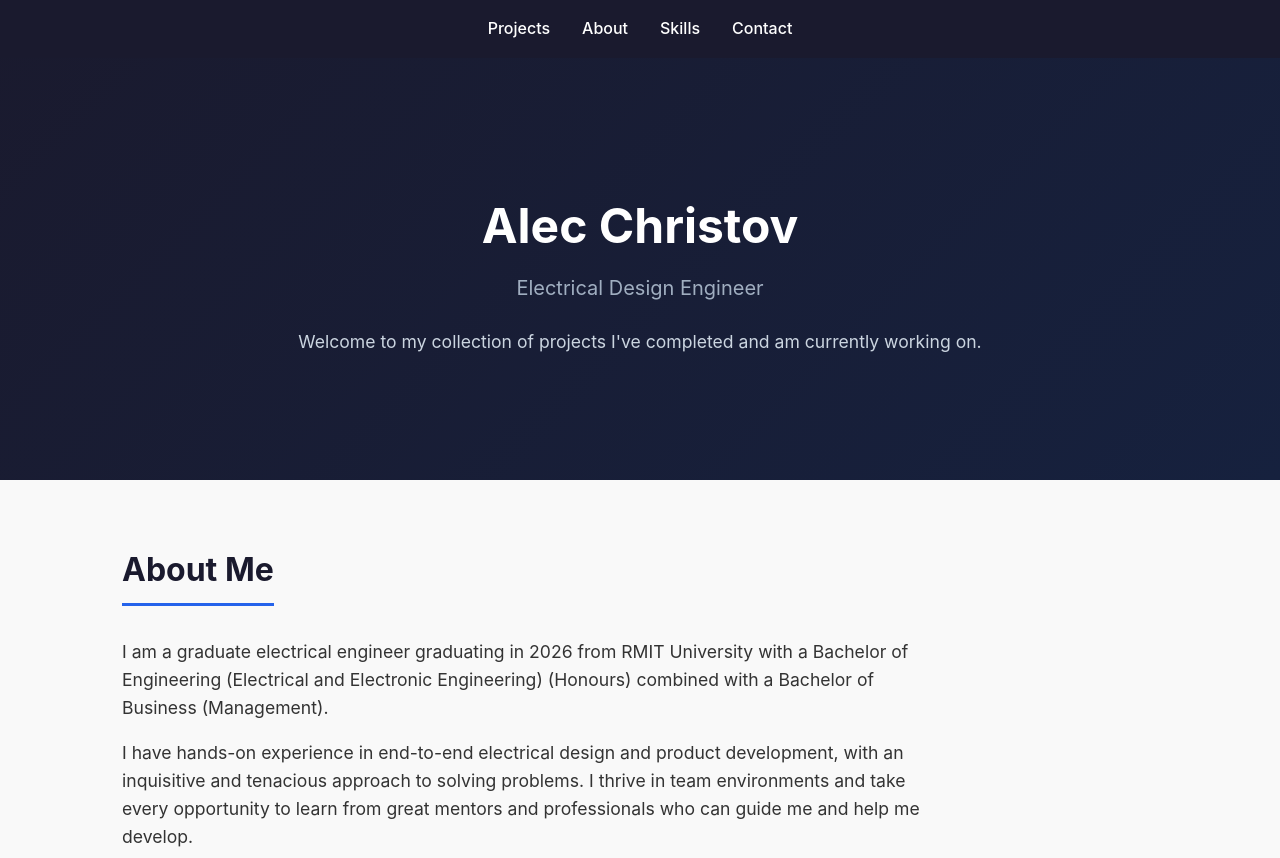
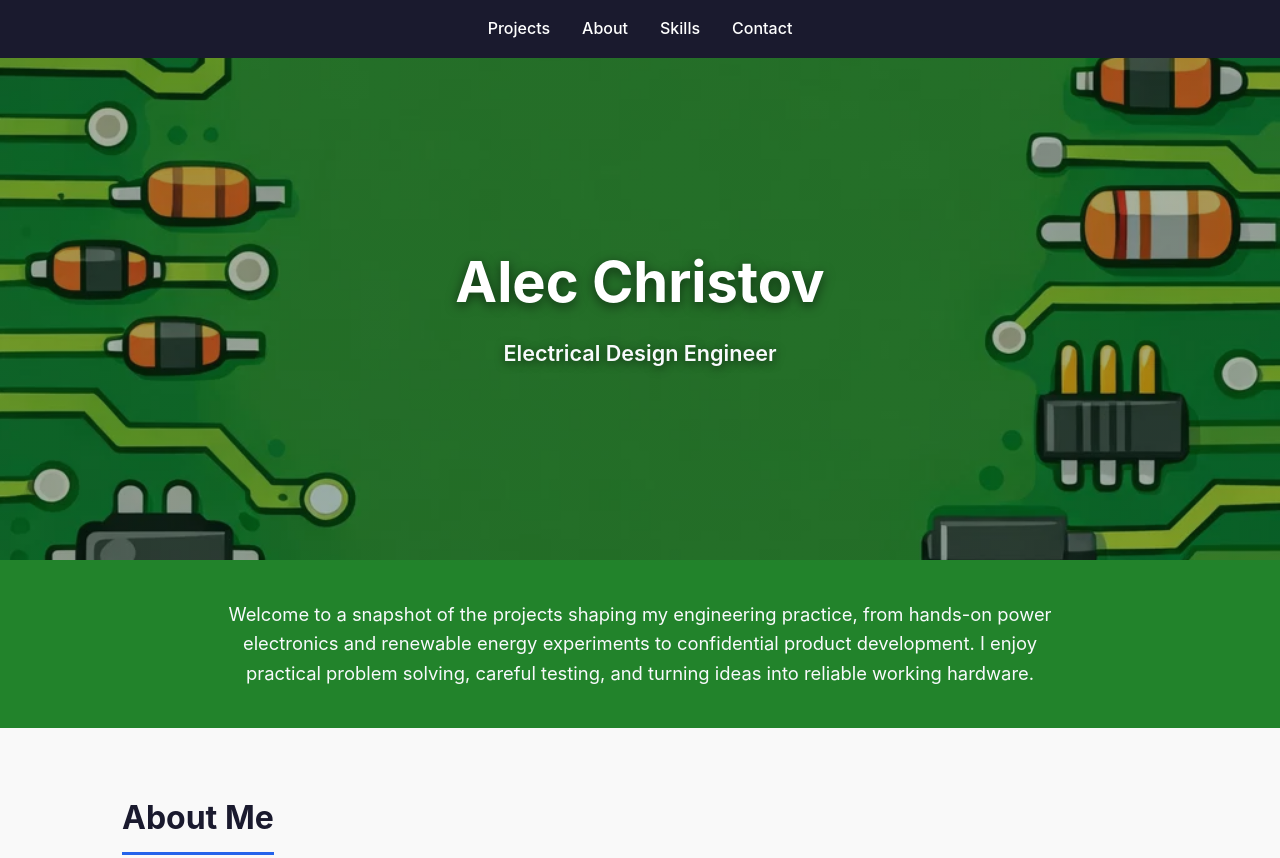
Before and after one commit to Twistov123/AlecChristov.github.io, a plain HTML site: page index.html in a window 1280 px wide. Shown: the top 858 px of the page. Drawn offline with Linux system fonts and the light colour scheme.

Commit message:
added new image and updated html

```diff
--- a/index.html
+++ b/index.html
@@ -51,32 +51,49 @@
 
         /* Hero Section */
         .hero {
-            background: linear-gradient(135deg, #1a1a2e 0%, #16213e 100%);
+            background:
+                linear-gradient(rgba(8, 40, 18, 0.35), rgba(8, 40, 18, 0.35)),
+                url("Photos/Website backdrop.webp") center center / cover no-repeat;
             color: #fff;
-            padding: 8rem 2rem 4rem;
+            padding: 8rem 2rem 5rem;
             text-align: center;
-            min-height: 60vh;
+            min-height: 70vh;
             display: flex;
             flex-direction: column;
             justify-content: center;
+            align-items: center;
         }
 
         .hero h1 {
-            font-size: 3rem;
+            font-size: 3.5rem;
             margin-bottom: 0.5rem;
+            text-shadow: 0 3px 12px rgba(0, 0, 0, 0.55);
         }
 
         .hero .subtitle {
-            font-size: 1.25rem;
-            color: #a0aec0;
-            margin-bottom: 1.5rem;
+            font-size: 1.35rem;
+            color: #f8fafc;
+            font-weight: 600;
+            margin-bottom: 0;
+            text-shadow: 0 2px 10px rgba(0, 0, 0, 0.55);
         }
 
-        .hero .tagline {
-            max-width: 700px;
+        .intro-band {
+            background: #22832b;
+            color: #f8fafc;
+            max-width: none;
+            padding: 2.5rem 2rem;
+        }
+
+        .intro-content {
+            max-width: 850px;
             margin: 0 auto;
-            color: #cbd5e0;
-            font-size: 1.1rem;
+            text-align: center;
+        }
+
+        .intro-content p {
+            font-size: 1.15rem;
+            margin: 0;
         }
 
         /* Sections */
@@ -500,8 +517,17 @@
     <header class="hero">
         <h1>Alec Christov</h1>
         <p class="subtitle">Electrical Design Engineer</p>
-        <p class="tagline">Welcome to my collection of projects I've completed and am currently working on.</p>
     </header>
+
+    <section class="intro-band" aria-label="Introduction">
+        <div class="intro-content">
+            <p>
+                Welcome to a snapshot of the projects shaping my engineering practice, from hands-on power electronics
+                and renewable energy experiments to confidential product development. I enjoy practical problem solving,
+                careful testing, and turning ideas into reliable working hardware.
+            </p>
+        </div>
+    </section>
 
     <section id="about" class="about">
         <h2>About Me</h2>
```
Also changed, not shown: Photos/Website backdrop.webp (added).
